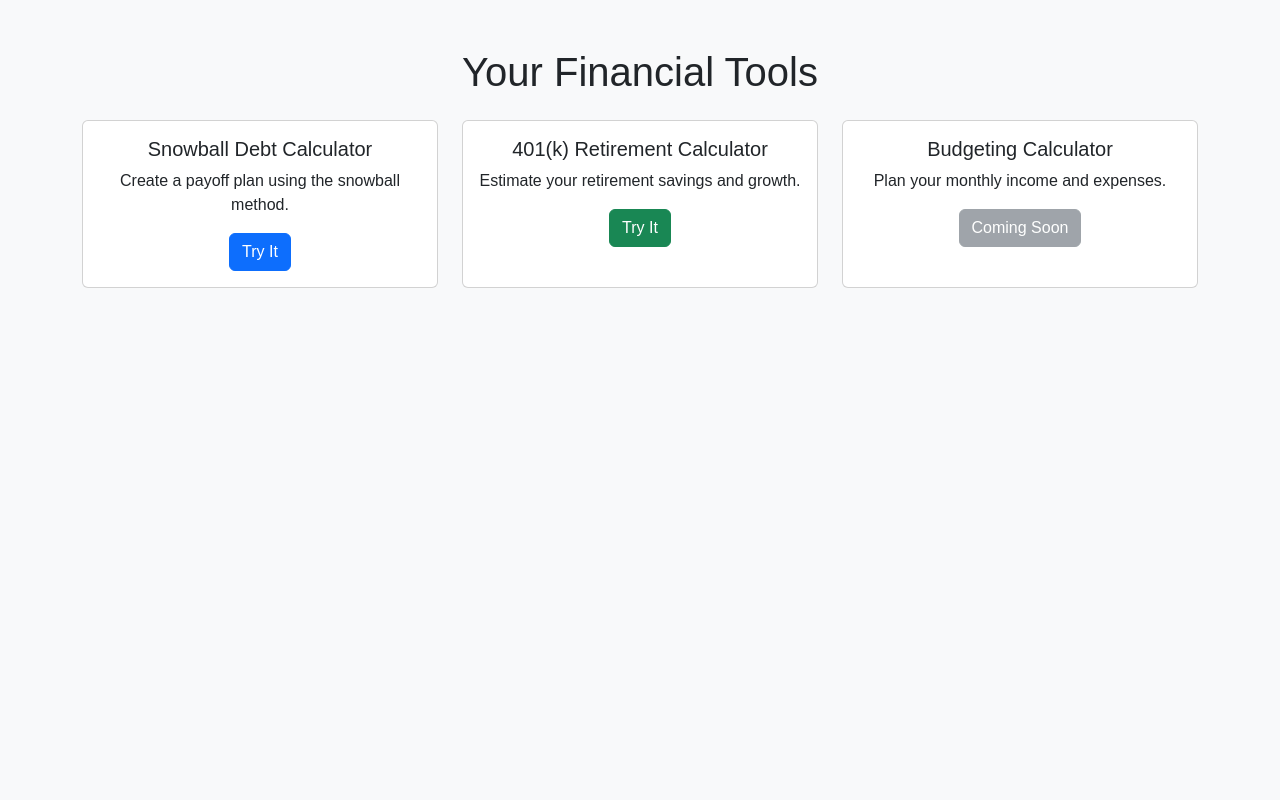
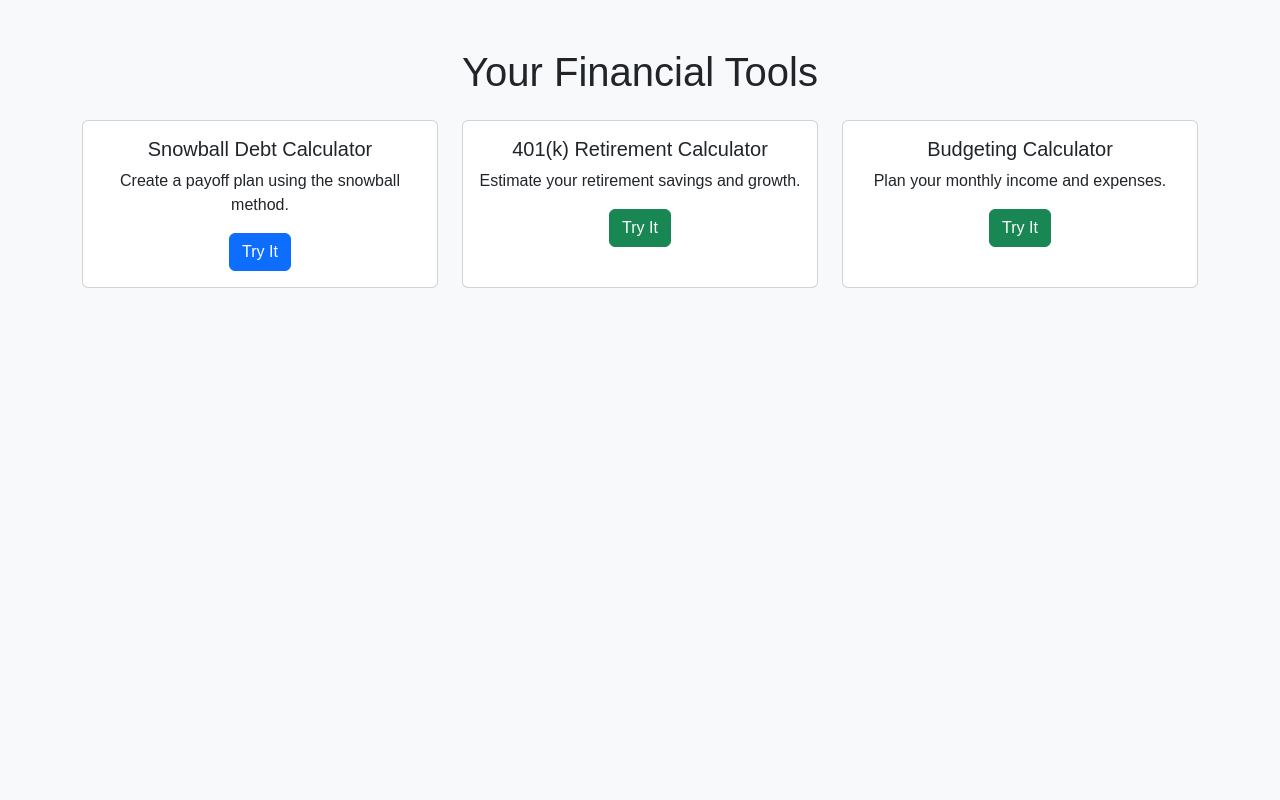
Before and after one commit to DePaul-Spring-2025-CSC-394-903/final-project-poc-team-5, a Django app: page /dashboard/ in a window 1280 px wide. Shown: the part 56-856 px from the top of the page. Run offline with Django 4.2, Linux system fonts and the light colour scheme; a user stored in the database is signed in.

Commit message:
Update dashboard.html

```diff
--- a/main/templates/main/dashboard.html
+++ b/main/templates/main/dashboard.html
@@ -34,7 +34,7 @@
     <div class="card-body">
       <h5 class="card-title">Budgeting Calculator</h5>
       <p class="card-text">Plan your monthly income and expenses.</p>
-      <button class="btn btn-secondary" disabled>Coming Soon</button>
+       <a href="{% url 'budgeting_tool' %}" class="btn btn-success">Try It</a>
     </div>
   </div>
 </div>
```
